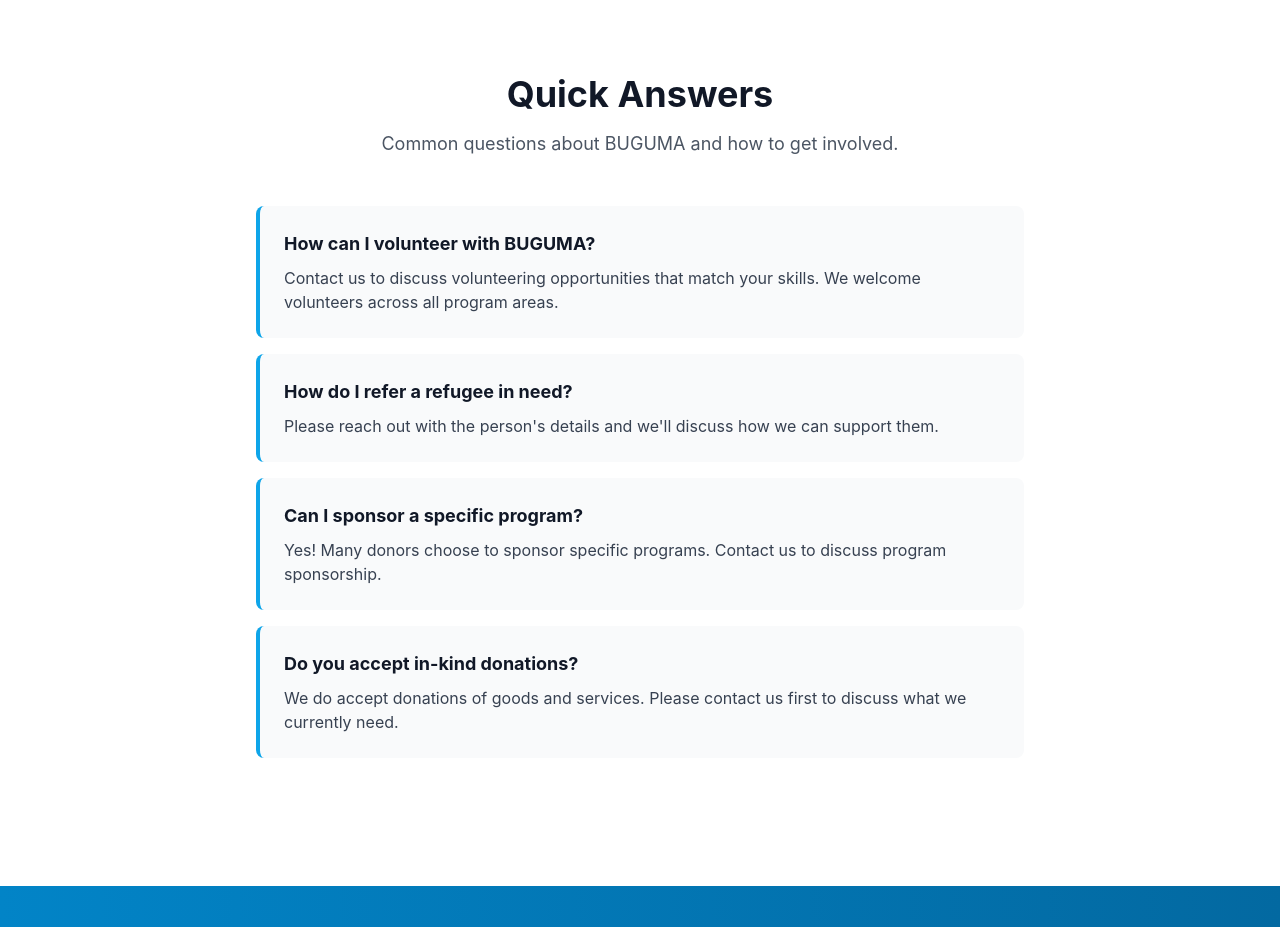
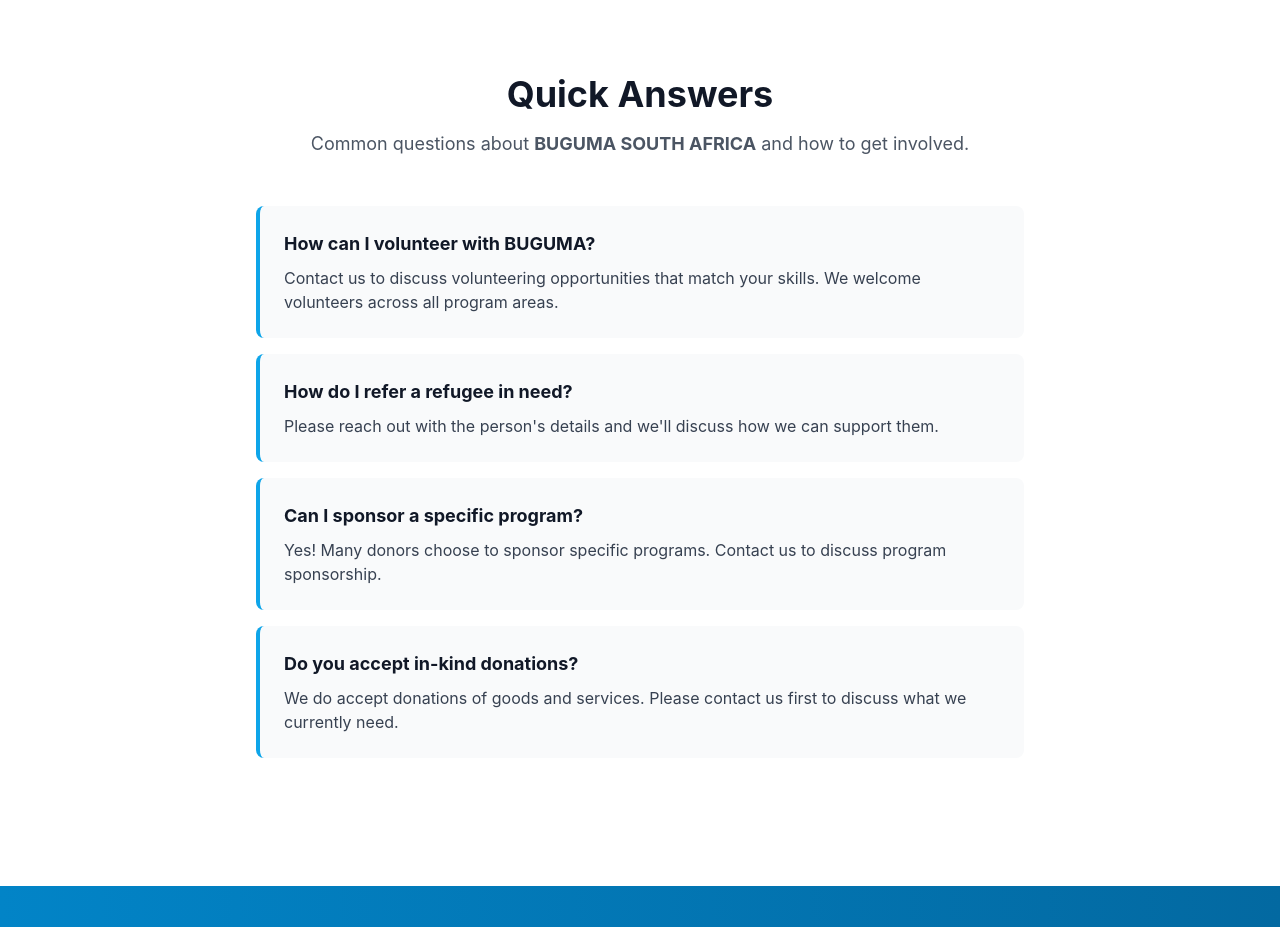
Before and after one commit to S-ciz/buguma, a Next.js app: page /contact in a window 1280 px wide. Shown: the part 2900-3827 px from the top of the page. Built offline with nearby package versions, Linux system fonts and the light colour scheme.

Commit message:
buguma naming

```diff
--- a/app/contact/page.jsx
+++ b/app/contact/page.jsx
@@ -299,7 +299,7 @@
               Quick Answers
             </h2>
             <p className="text-lg text-gray-600">
-              Common questions about BUGUMA and how to get involved.
+              Common questions about <span className="font-bold">BUGUMA SOUTH AFRICA</span> and how to get involved.
             </p>
           </ScrollAnimatedSection>
 
```
